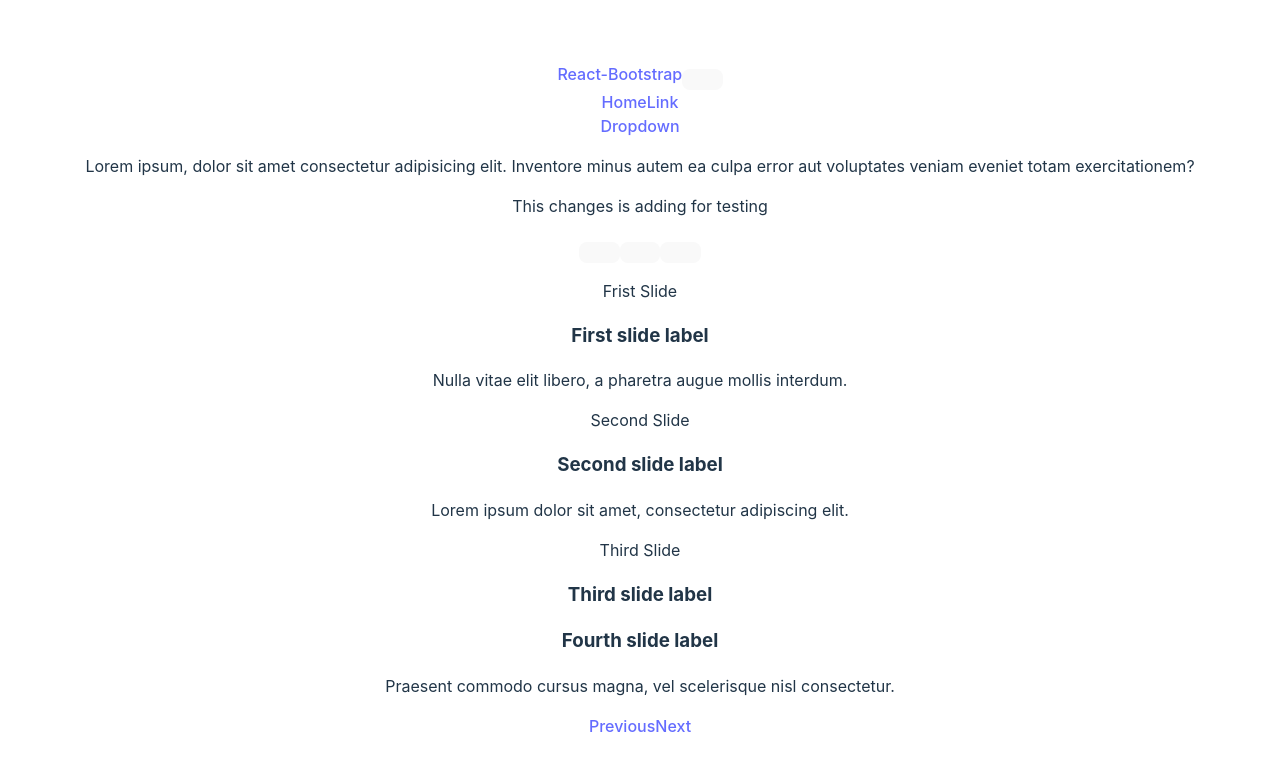
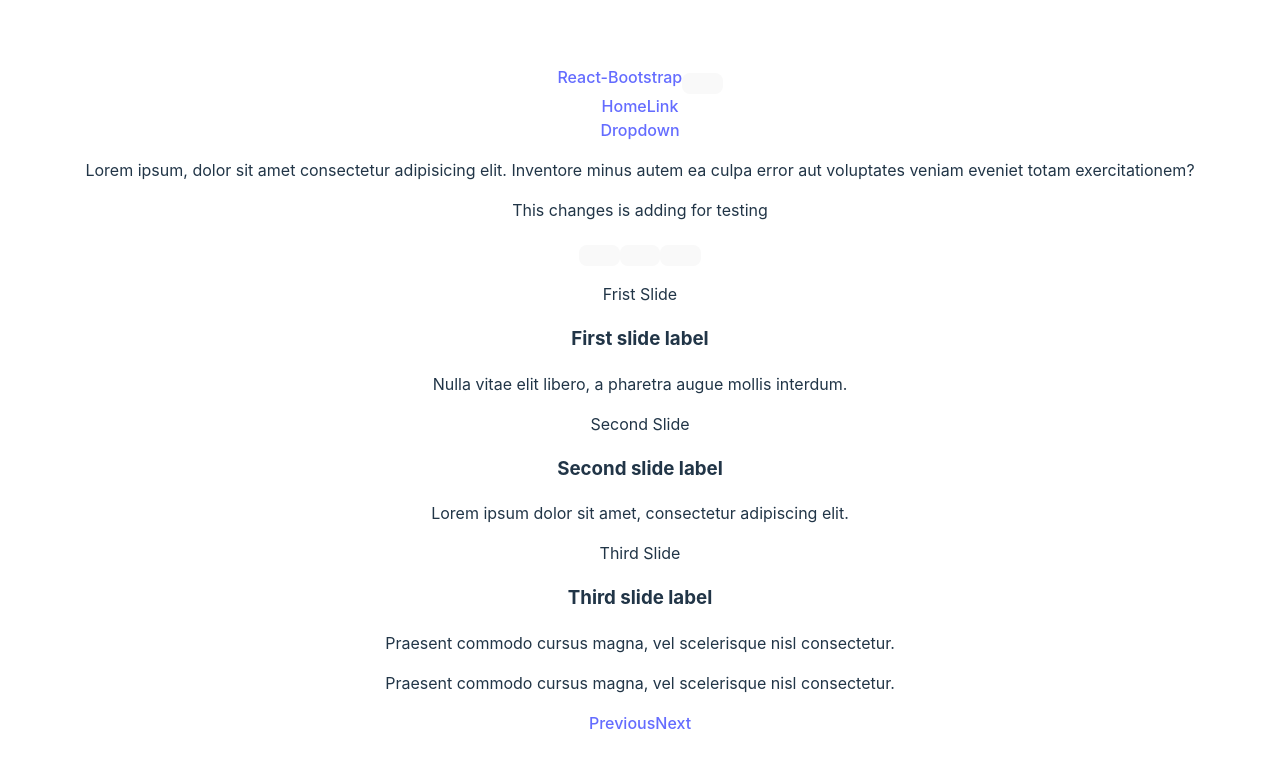
Before and after one commit to ManavLohar/Git-Project, a React (Vite) app: page / in a window 1280 px wide. Shown: the top 770 px of the page. Built offline with nearby package versions, Linux system fonts and the light colour scheme.

Commit message:
add new text at 33 line

```diff
--- a/src/components/CarouselS.jsx
+++ b/src/components/CarouselS.jsx
@@ -28,7 +28,9 @@ function CarouselS() {
         <p>Third Slide</p>
         <Carousel.Caption>
           <h3>Third slide label</h3>
-          <h3>Fourth slide label</h3>
+          <p>
+            Praesent commodo cursus magna, vel scelerisque nisl consectetur.
+          </p>
           <p>
             Praesent commodo cursus magna, vel scelerisque nisl consectetur.
           </p>
```
